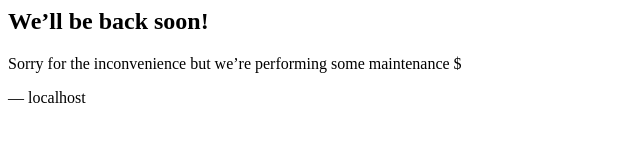
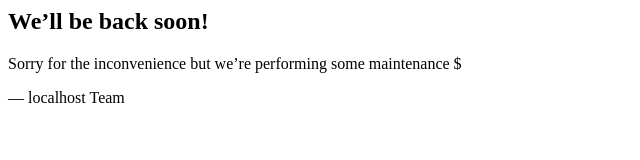
Before and after one commit to prasanthc41m/sitemaintenance, a plain HTML site: page index.html in a window 1280 px wide. Shown: the full height of the page, 0-640 px from the left. Drawn offline with Linux system fonts and the light colour scheme.

Commit message:
Update index.html

```diff
--- a/index.html
+++ b/index.html
@@ -6,6 +6,7 @@
             <script type="text/javascript">
                 document.write(window.location.hostname);
             </script>
+        Team
         </p>
     </div>
 </article>
```
